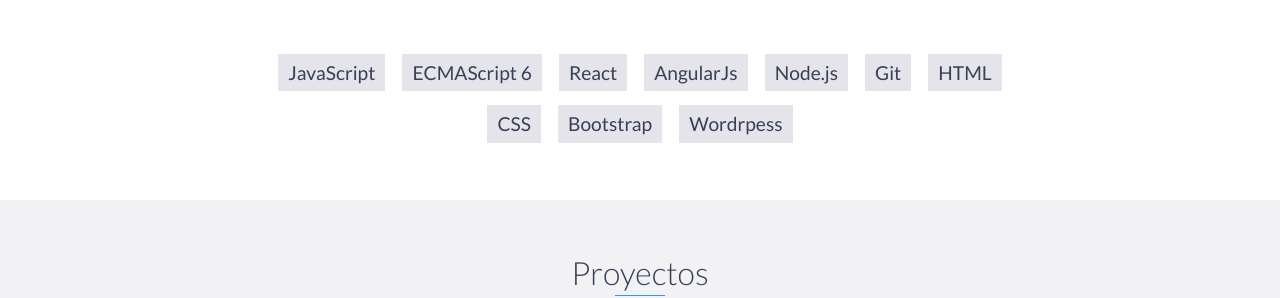
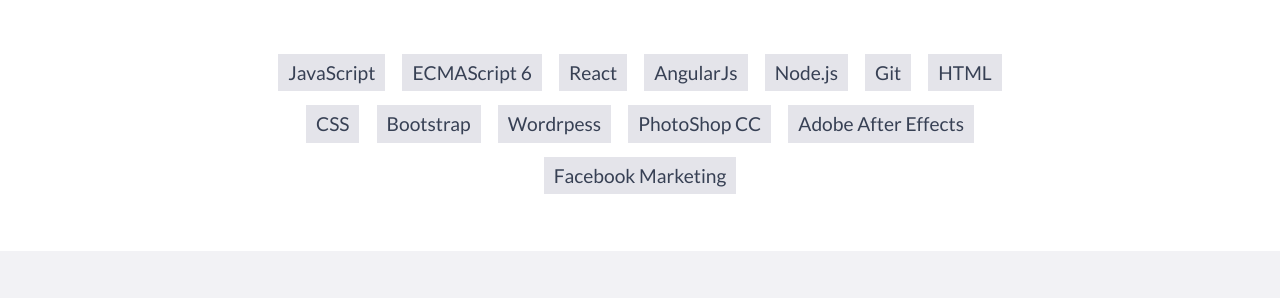
Before and after one commit to FerElias/gitport, a plain HTML site: page index.html in a window 1280 px wide. Shown: the part 899-1197 px from the top of the page. Drawn offline with nearby package versions, Linux system fonts and the light colour scheme.

Commit message:
Update index.html

```diff
--- a/index.html
+++ b/index.html
@@ -77,6 +77,9 @@
                 <li>CSS</li>
                 <li>Bootstrap</li>
                 <li>Wordrpess</li>
+                <li>PhotoShop CC</li>
+                <li>Adobe After Effects</li>
+                <li>Facebook Marketing</li>
             </ul>
         </div>
         <!-- End #skills -->
```
